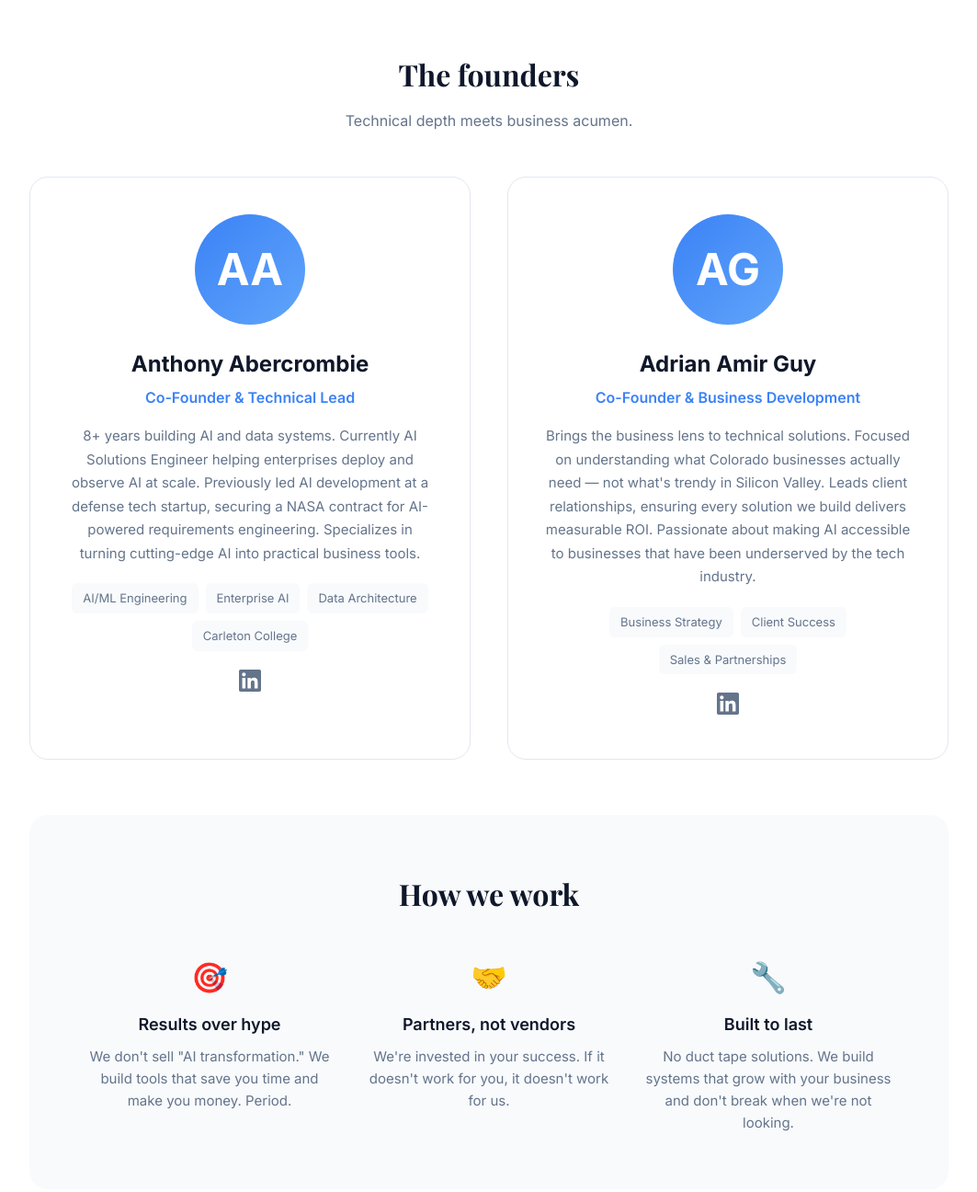
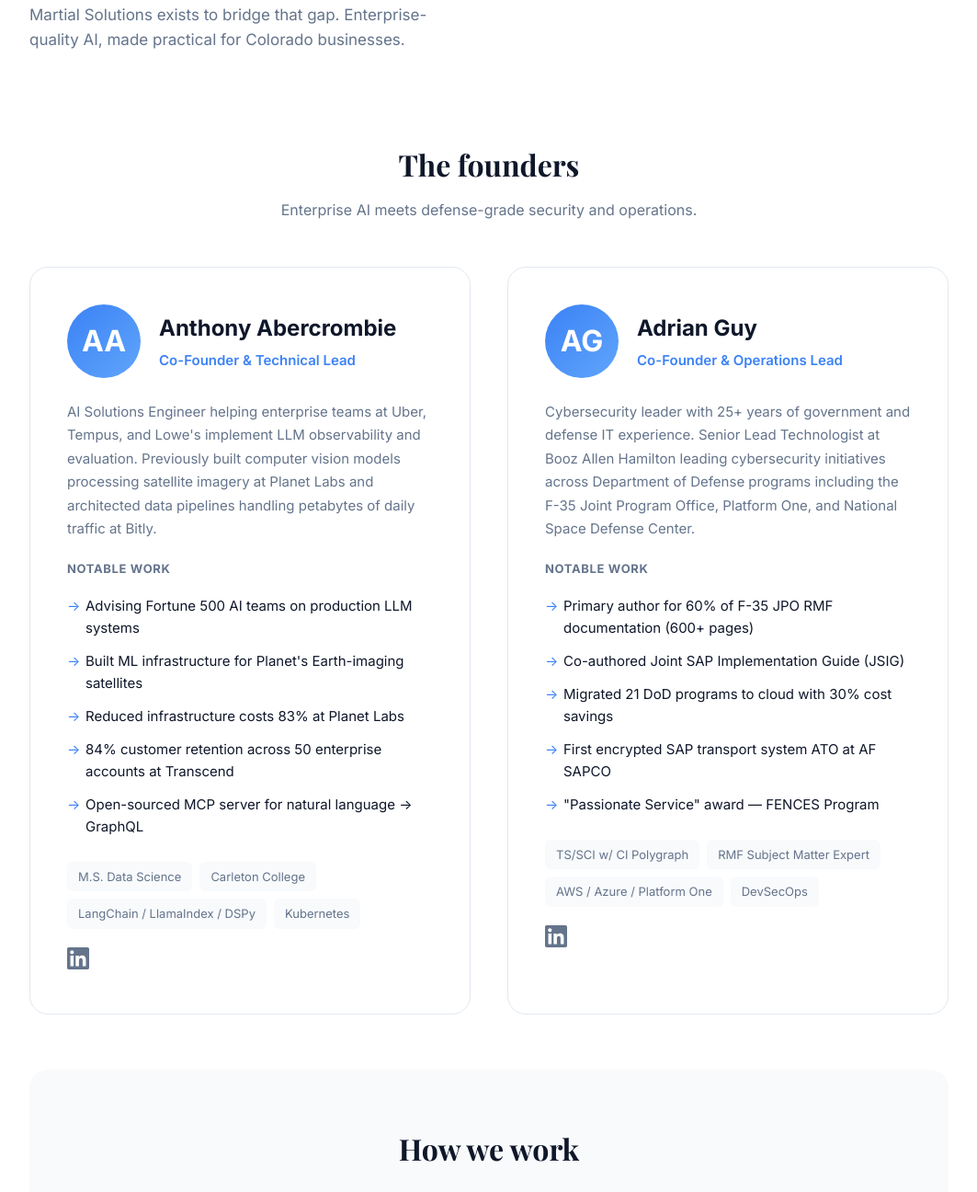
Before and after one commit to Marudaash/martial-solutions-landing, a website: page about/index.html in a window 1280 px wide. Shown: the part 1022-2318 px from the top of the page at 92% size, without its empty margins (108-1171 px from the left). Drawn offline with nearby package versions, Linux system fonts and the light colour scheme.

Commit message:
Update About page with full LinkedIn profiles for both founders

```diff
--- a/about/index.html
+++ b/about/index.html
@@ -4,7 +4,7 @@
     <meta charset="UTF-8">
     <meta name="viewport" content="width=device-width, initial-scale=1.0">
     <title>About Us | Martial Solutions — Colorado's AI Partner</title>
-    <meta name="description" content="Meet the team behind Martial Solutions. Local Colorado founders with deep AI expertise, helping Front Range businesses work smarter.">
+    <meta name="description" content="Meet the team behind Martial Solutions. Colorado founders combining enterprise AI expertise with 25+ years of defense technology leadership.">
     <link rel="preconnect" href="https://fonts.googleapis.com">
     <link rel="preconnect" href="https://fonts.gstatic.com" crossorigin>
     <link href="https://fonts.googleapis.com/css2?family=Inter:wght@400;500;600;700&family=Playfair+Display:wght@600;700&display=swap" rel="stylesheet">
@@ -48,7 +48,7 @@
         .story-content p { color: var(--text-muted); margin-bottom: 16px; font-size: 1.0625rem; }
         .story-image { background: linear-gradient(135deg, var(--primary) 0%, var(--secondary) 100%); border-radius: 20px; padding: 40px; text-align: center; color: white; }
         .story-image-emoji { font-size: 4rem; margin-bottom: 16px; }
-        .story-image h3 { font-size: 1.25rem; margin-bottom: 8px; }
+        .story-image h3 { font-size: 1.5rem; font-weight: 600; margin-bottom: 8px; }
         .story-image p { opacity: 0.8; font-size: 0.9375rem; }
 
         .team-section { margin-bottom: 60px; }
@@ -57,14 +57,20 @@
         .team-header p { color: var(--text-muted); }
 
         .team-grid { display: grid; grid-template-columns: repeat(2, 1fr); gap: 40px; }
-        .team-card { background: white; border: 1px solid var(--border); border-radius: 20px; padding: 40px; text-align: center; }
-        .team-avatar { width: 120px; height: 120px; background: linear-gradient(135deg, var(--accent) 0%, var(--accent-light) 100%); border-radius: 50%; margin: 0 auto 24px; display: flex; align-items: center; justify-content: center; font-size: 3rem; color: white; font-weight: 700; }
-        .team-card h3 { font-size: 1.5rem; font-weight: 700; margin-bottom: 4px; }
-        .team-card .role { color: var(--accent); font-weight: 600; margin-bottom: 16px; }
+        .team-card { background: white; border: 1px solid var(--border); border-radius: 20px; padding: 40px; }
+        .team-card-header { display: flex; align-items: center; gap: 20px; margin-bottom: 24px; }
+        .team-avatar { width: 80px; height: 80px; background: linear-gradient(135deg, var(--accent) 0%, var(--accent-light) 100%); border-radius: 50%; display: flex; align-items: center; justify-content: center; font-size: 2rem; color: white; font-weight: 700; flex-shrink: 0; }
+        .team-card-header-info h3 { font-size: 1.5rem; font-weight: 700; margin-bottom: 4px; }
+        .team-card-header-info .role { color: var(--accent); font-weight: 600; font-size: 0.9375rem; }
         .team-card p { color: var(--text-muted); font-size: 0.9375rem; line-height: 1.7; margin-bottom: 20px; }
-        .team-card .credentials { display: flex; flex-wrap: wrap; gap: 8px; justify-content: center; }
+        .team-card .highlights { margin-bottom: 20px; }
+        .team-card .highlights h4 { font-size: 0.8125rem; text-transform: uppercase; letter-spacing: 0.05em; color: var(--text-muted); margin-bottom: 12px; }
+        .team-card .highlights ul { list-style: none; }
+        .team-card .highlights li { font-size: 0.9375rem; padding: 6px 0; padding-left: 20px; position: relative; }
+        .team-card .highlights li::before { content: "→"; position: absolute; left: 0; color: var(--accent); }
+        .team-card .credentials { display: flex; flex-wrap: wrap; gap: 8px; margin-bottom: 20px; }
         .credential { background: var(--bg-subtle); padding: 6px 12px; border-radius: 6px; font-size: 0.8125rem; color: var(--text-muted); }
-        .team-links { margin-top: 20px; display: flex; gap: 12px; justify-content: center; }
+        .team-links { display: flex; gap: 12px; }
         .team-links a { color: var(--text-muted); transition: color 0.2s; }
         .team-links a:hover { color: var(--accent); }
         .team-links svg { width: 24px; height: 24px; }
@@ -126,8 +132,8 @@
                 </svg>
                 Meet the Team
             </div>
-            <h1>Built by engineers who get it.</h1>
-            <p>We're not consultants who've never shipped code. We're engineers who've built AI systems at scale — and now we're bringing that expertise to Colorado businesses.</p>
+            <h1>Enterprise expertise. Local focus.</h1>
+            <p>We've built AI systems at Planet Labs, advised Fortune 500 AI teams, and secured F-35 fighter jet programs. Now we're bringing that expertise to Colorado businesses.</p>
         </div>
     </section>
 
@@ -138,11 +144,12 @@
                     <h2>Why we started Martial Solutions</h2>
                     <p>We kept seeing the same problem: small businesses drowning in missed calls, manual follow-ups, and repetitive tasks. Meanwhile, enterprise companies were deploying AI that actually worked.</p>
                     <p>The gap wasn't intelligence — it was access. The tools existed, but nobody was making them accessible to the plumber, the salon owner, the local gym.</p>
-                    <p>So we built Martial Solutions to bridge that gap. Enterprise-grade AI, made practical for Colorado businesses. No jargon, no hype — just tools that work.</p>
+                    <p>Between us, we have decades of experience building mission-critical systems — from satellite imagery ML at Planet Labs to cybersecurity for the F-35 program. We know what "production-grade" means.</p>
+                    <p>Martial Solutions exists to bridge that gap. Enterprise-quality AI, made practical for Colorado businesses.</p>
                 </div>
                 <div class="story-image">
                     <div class="story-image-emoji">🏔️</div>
-                    <h3>Colorado Born & Based</h3>
+                    <h3>Colorado Springs Based</h3>
                     <p>We live here. We work here. Our reputation is on the line in our own community.</p>
                 </div>
             </div>
@@ -150,20 +157,36 @@
             <div class="team-section">
                 <div class="team-header">
                     <h2>The founders</h2>
-                    <p>Technical depth meets business acumen.</p>
+                    <p>Enterprise AI meets defense-grade security and operations.</p>
                 </div>
 
                 <div class="team-grid">
                     <div class="team-card">
-                        <div class="team-avatar">AA</div>
-                        <h3>Anthony Abercrombie</h3>
-                        <div class="role">Co-Founder & Technical Lead</div>
-                        <p>8+ years building AI and data systems. Currently AI Solutions Engineer helping enterprises deploy and observe AI at scale. Previously led AI development at a defense tech startup, securing a NASA contract for AI-powered requirements engineering. Specializes in turning cutting-edge AI into practical business tools.</p>
+                        <div class="team-card-header">
+                            <div class="team-avatar">AA</div>
+                            <div class="team-card-header-info">
+                                <h3>Anthony Abercrombie</h3>
+                                <div class="role">Co-Founder & Technical Lead</div>
+                            </div>
+                        </div>
+                        <p>AI Solutions Engineer helping enterprise teams at Uber, Tempus, and Lowe's implement LLM observability and evaluation. Previously built computer vision models processing satellite imagery at Planet Labs and architected data pipelines handling petabytes of daily traffic at Bitly.</p>
+
+                        <div class="highlights">
+                            <h4>Notable Work</h4>
+                            <ul>
+                                <li>Advising Fortune 500 AI teams on production LLM systems</li>
+                                <li>Built ML infrastructure for Planet's Earth-imaging satellites</li>
+                                <li>Reduced infrastructure costs 83% at Planet Labs</li>
+                                <li>84% customer retention across 50 enterprise accounts at Transcend</li>
+                                <li>Open-sourced MCP server for natural language → GraphQL</li>
+                            </ul>
+                        </div>
+
                         <div class="credentials">
-                            <span class="credential">AI/ML Engineering</span>
-                            <span class="credential">Enterprise AI</span>
-                            <span class="credential">Data Architecture</span>
+                            <span class="credential">M.S. Data Science</span>
                             <span class="credential">Carleton College</span>
+                            <span class="credential">LangChain / LlamaIndex / DSPy</span>
+                            <span class="credential">Kubernetes</span>
                         </div>
                         <div class="team-links">
                             <a href="https://www.linkedin.com/in/anthony-abercrombie-67264895/" target="_blank" aria-label="LinkedIn">
@@ -173,14 +196,31 @@
                     </div>
 
                     <div class="team-card">
-                        <div class="team-avatar">AG</div>
-                        <h3>Adrian Amir Guy</h3>
-                        <div class="role">Co-Founder & Business Development</div>
-                        <p>Brings the business lens to technical solutions. Focused on understanding what Colorado businesses actually need — not what's trendy in Silicon Valley. Leads client relationships, ensuring every solution we build delivers measurable ROI. Passionate about making AI accessible to businesses that have been underserved by the tech industry.</p>
+                        <div class="team-card-header">
+                            <div class="team-avatar">AG</div>
+                            <div class="team-card-header-info">
+                                <h3>Adrian Guy</h3>
+                                <div class="role">Co-Founder & Operations Lead</div>
+                            </div>
+                        </div>
+                        <p>Cybersecurity leader with 25+ years of government and defense IT experience. Senior Lead Technologist at Booz Allen Hamilton leading cybersecurity initiatives across Department of Defense programs including the F-35 Joint Program Office, Platform One, and National Space Defense Center.</p>
+
+                        <div class="highlights">
+                            <h4>Notable Work</h4>
+                            <ul>
+                                <li>Primary author for 60% of F-35 JPO RMF documentation (600+ pages)</li>
+                                <li>Co-authored Joint SAP Implementation Guide (JSIG)</li>
+                                <li>Migrated 21 DoD programs to cloud with 30% cost savings</li>
+                                <li>First encrypted SAP transport system ATO at AF SAPCO</li>
+                                <li>"Passionate Service" award — FENCES Program</li>
+                            </ul>
+                        </div>
+
                         <div class="credentials">
-                            <span class="credential">Business Strategy</span>
-                            <span class="credential">Client Success</span>
-                            <span class="credential">Sales & Partnerships</span>
+                            <span class="credential">TS/SCI w/ CI Polygraph</span>
+                            <span class="credential">RMF Subject Matter Expert</span>
+                            <span class="credential">AWS / Azure / Platform One</span>
+                            <span class="credential">DevSecOps</span>
                         </div>
                         <div class="team-links">
                             <a href="https://www.linkedin.com/in/adrian-guy-32086013b/" target="_blank" aria-label="LinkedIn">
@@ -209,7 +249,7 @@
                     <div class="value-item">
                         <div class="value-icon">🔧</div>
                         <h3>Built to last</h3>
-                        <p>No duct tape solutions. We build systems that grow with your business and don't break when we're not looking.</p>
+                        <p>No duct tape solutions. We build systems that grow with your business — the same way we built systems for the DoD.</p>
                     </div>
                 </div>
             </div>
```
